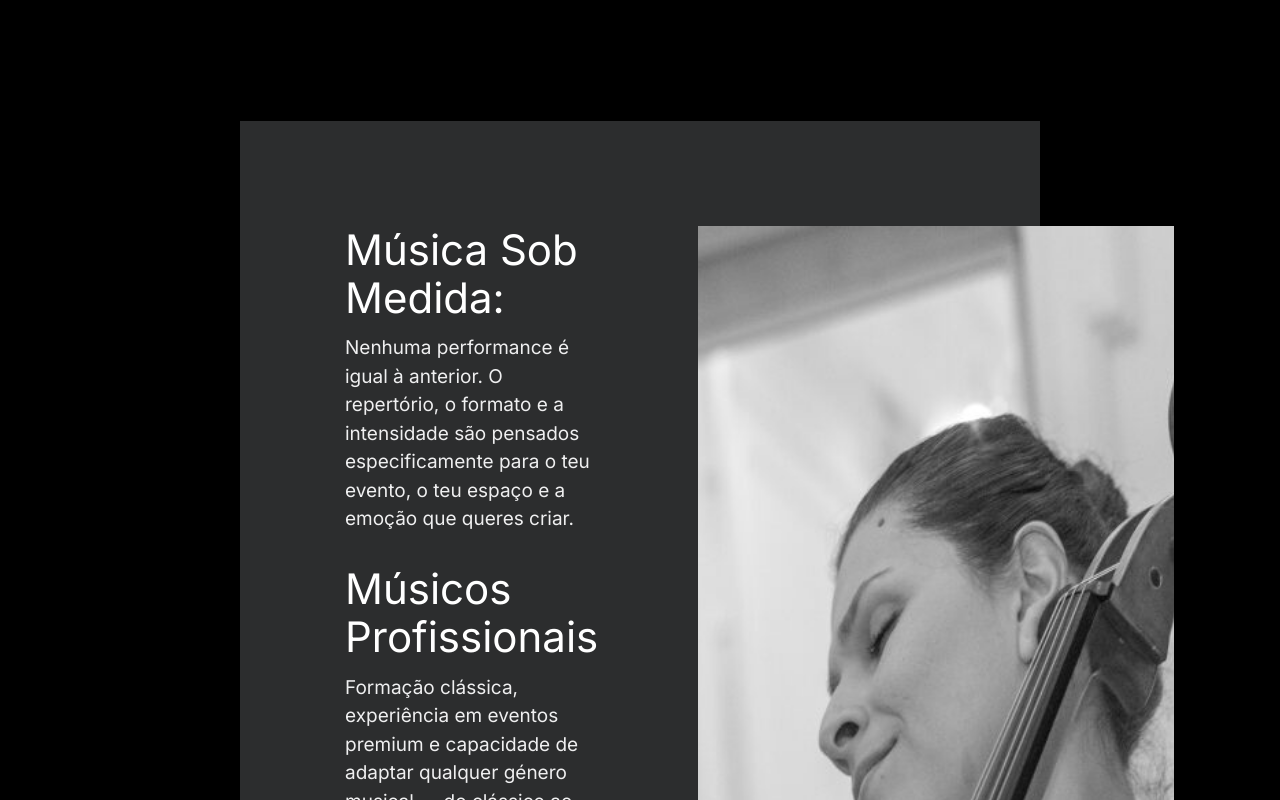
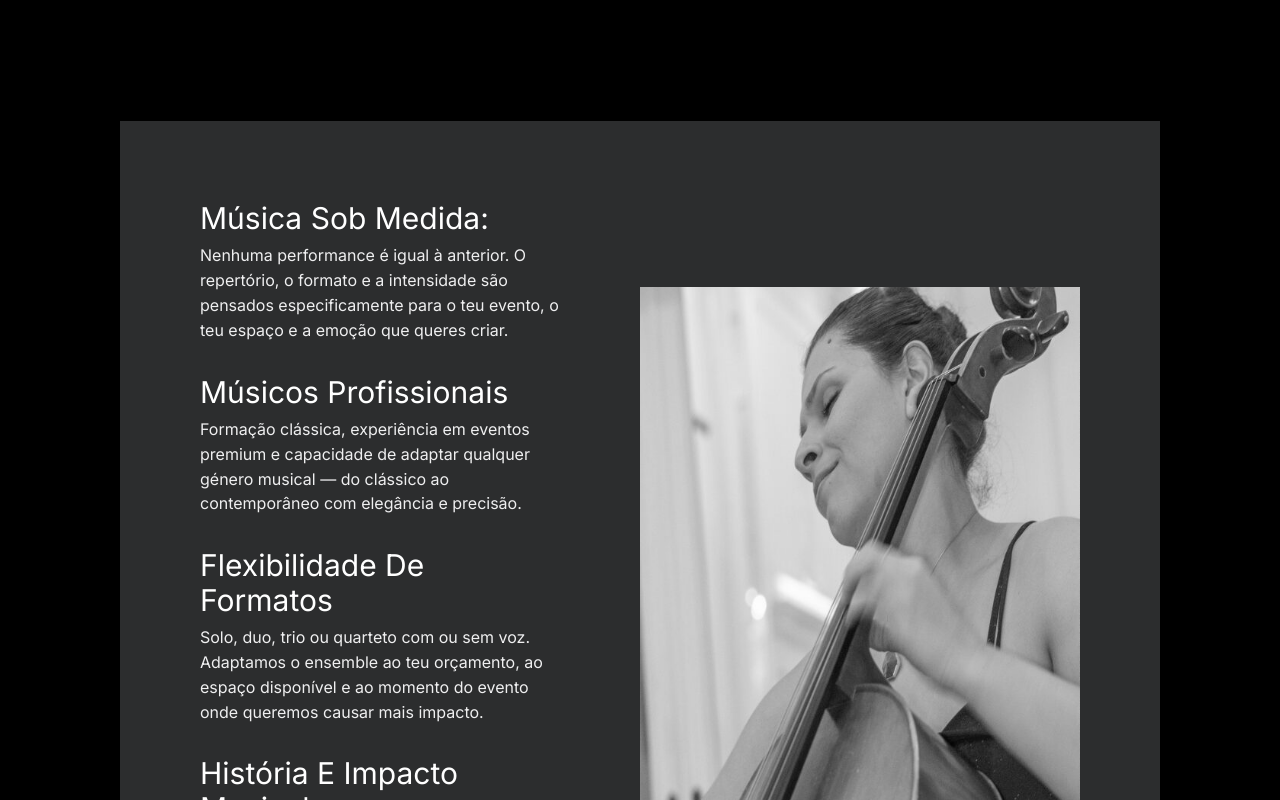
Before and after one commit to rvaldemar/wepac-site, a Next.js app: page /wessex in a window 1280 px wide. Shown: the part 6080-6880 px from the top of the page. Built offline with nearby package versions, Linux system fonts and the light colour scheme.

Commit message:
fix(wessex): compact Big Ideia features (smaller text + cellist) matching Figma

```diff
--- a/src/app/wessex/page.tsx
+++ b/src/app/wessex/page.tsx
@@ -306,10 +306,10 @@ export default function WessexPage() {
 
       {/* BIG IDEIA */}
       <section id="big-ideia" className="bg-black pt-12 lg:pt-20 pb-0">
-        <div className="max-w-[1920px] mx-auto px-6 lg:px-[240px]">
-          <div className="bg-[#2c2d2e] py-12 lg:py-[105px] px-6 sm:px-10 lg:px-[105px] lg:min-h-[1267px]">
-            <div className="grid lg:grid-cols-[1fr_476px] gap-10 lg:gap-[100px] items-stretch">
-              <div className="flex flex-col gap-[32px] lg:gap-[31px] justify-between">
+        <div className="max-w-[1920px] mx-auto px-6 lg:px-[120px]">
+          <div className="bg-[#2c2d2e] py-12 lg:py-[80px] px-6 sm:px-10 lg:px-[80px]">
+            <div className="grid lg:grid-cols-[1fr_440px] gap-10 lg:gap-[80px] items-center">
+              <div className="flex flex-col gap-[28px] lg:gap-[32px]">
                 {[
                   {
                     title: "Música sob medida:",
@@ -328,14 +328,14 @@ export default function WessexPage() {
                     text: "A nossa missão não é tocar bem é fazer as pessoas sentir. Cada nota é colocada com intenção. O objectivo é sempre o mesmo: criar o momento que todos vão querer reviver.",
                   },
                 ].map((feature) => (
-                  <div key={feature.title} className="space-y-[12px]">
+                  <div key={feature.title} className="space-y-2">
                     <h3
-                      className="capitalize text-white text-[24px] sm:text-[28px] md:text-[34px] lg:text-[42px] leading-[1.15] font-normal"
+                      className="capitalize text-white text-[20px] sm:text-[22px] md:text-[26px] lg:text-[30px] leading-[1.15] font-normal"
                     >
                       {feature.title}
                     </h3>
                     <p
-                      className="text-[#EFEFF0] text-[14px] sm:text-[15px] md:text-[17px] lg:text-[19px] leading-[1.5]"
+                      className="text-[#EFEFF0] text-[13px] sm:text-[14px] md:text-[15px] lg:text-[16px] leading-[1.55]"
                     >
                       {feature.text}
                     </p>
@@ -343,7 +343,7 @@ export default function WessexPage() {
                 ))}
               </div>
 
-              <div className="relative w-full aspect-[476/591] lg:aspect-auto lg:h-full lg:min-h-[1057px]">
+              <div className="relative w-full max-w-[440px] mx-auto lg:mx-0 aspect-[440/560]">
                 <img
                   src="/images/wessex/features.jpg"
                   alt=""
@@ -354,7 +354,7 @@ export default function WessexPage() {
           </div>
 
           {/* Banner */}
-          <div className="relative w-full h-[180px] sm:h-[260px] lg:h-[480px]">
+          <div className="relative w-full h-[180px] sm:h-[260px] lg:h-[400px]">
             <img
               src="/images/wessex/banner.jpg"
               alt=""
```
